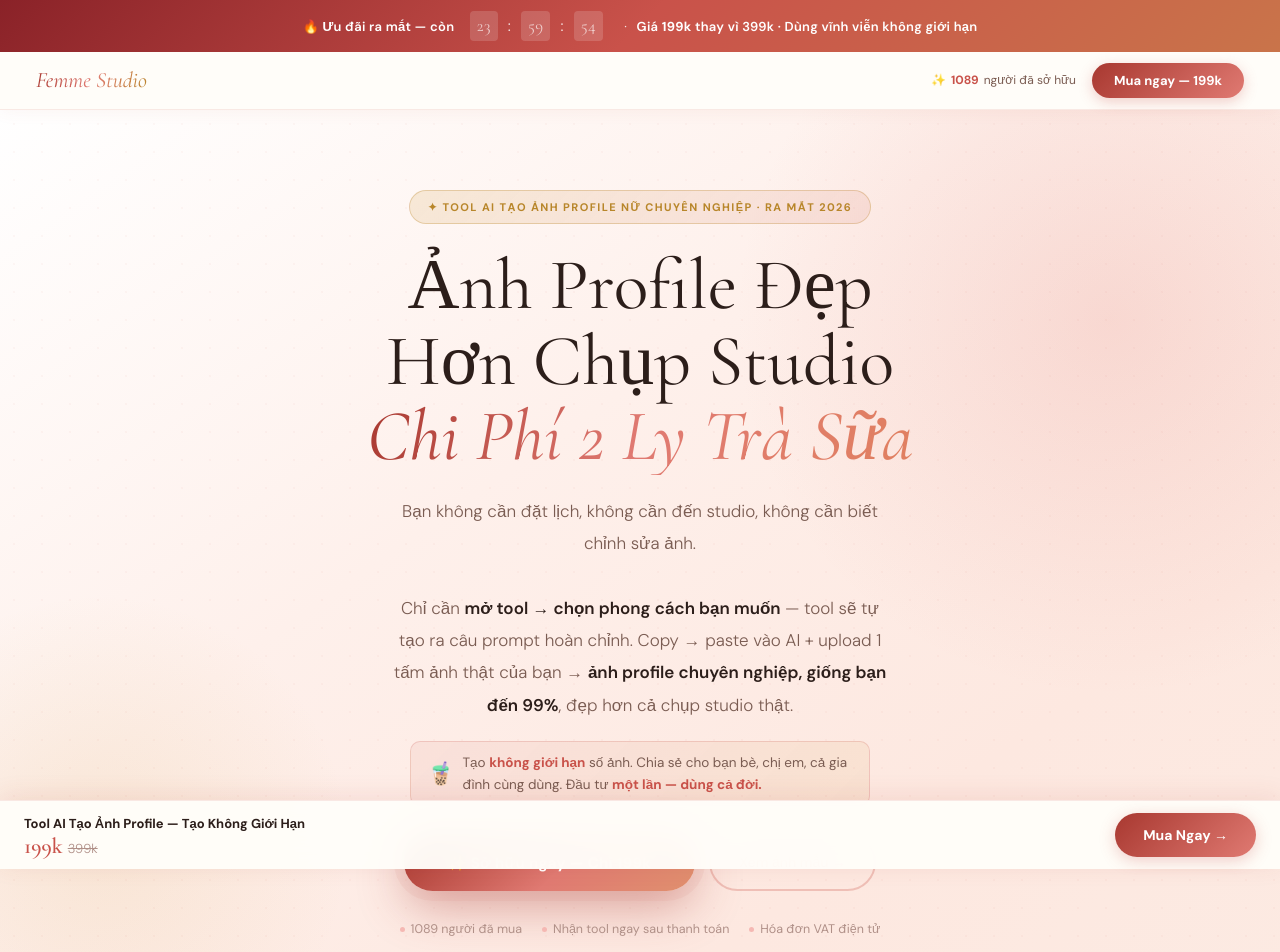
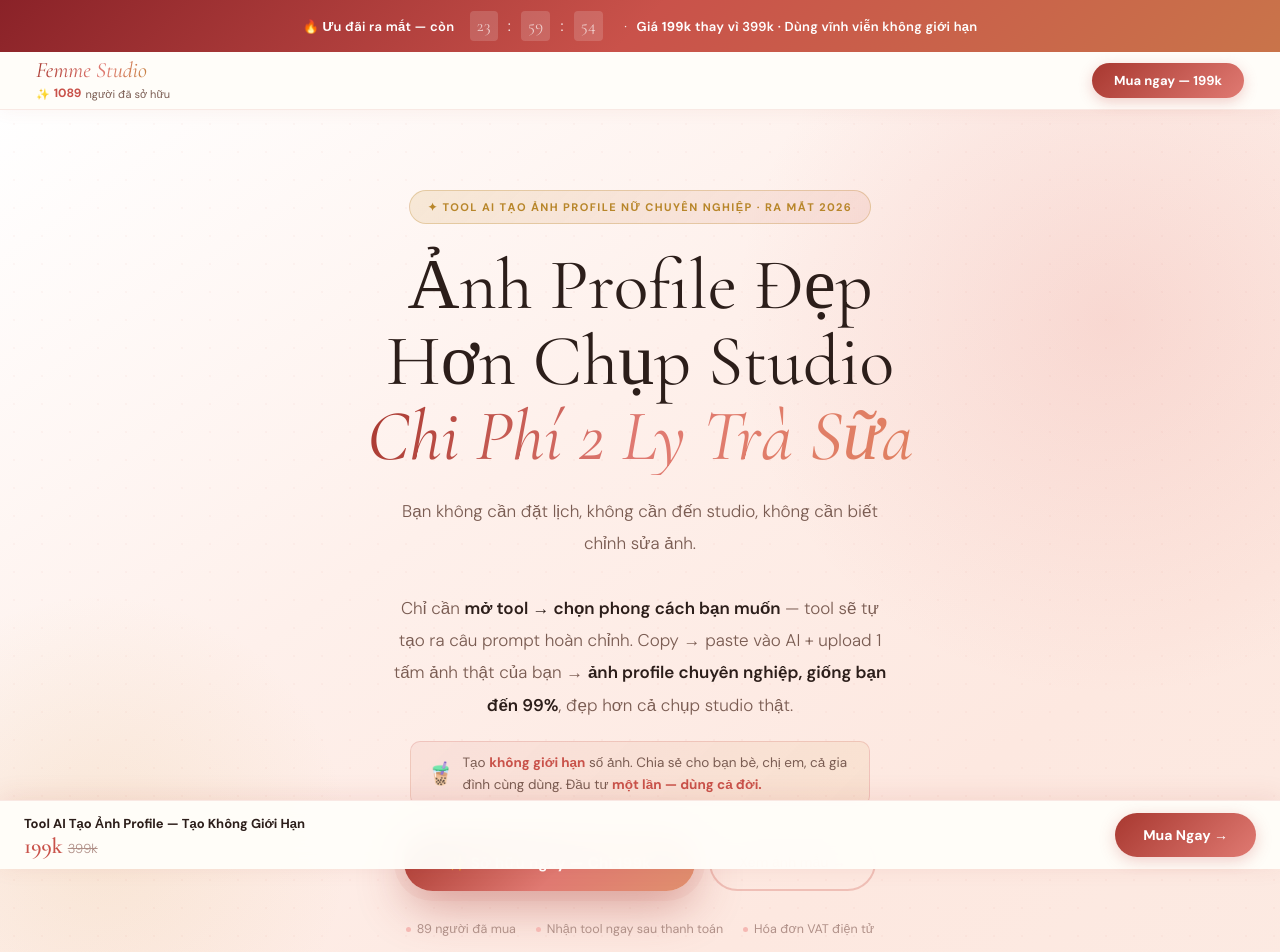
Before and after one commit to hanadollars/femme-studio, a website: page index.html in a window 1280 px wide. Shown: the top 952 px of the page. Drawn offline with nearby package versions, Linux system fonts and the light colour scheme.

Commit message:
Add files via upload

```diff
--- a/index.html
+++ b/index.html
@@ -51,13 +51,13 @@
 
 /* ── HEADER ── */
 .hdr{position:sticky;top:0;z-index:200;height:58px;display:flex;align-items:center;justify-content:space-between;padding:0 36px;background:rgba(255,253,249,.96);backdrop-filter:blur(18px);border-bottom:1px solid var(--border);box-shadow:0 2px 16px rgba(180,80,60,.06)}
-.hdr-logo{font-family:var(--ff-d);font-size:22px;font-style:italic;font-weight:400;background:linear-gradient(110deg,var(--rose-b),var(--rose-l),var(--gold));-webkit-background-clip:text;-webkit-text-fill-color:transparent;background-clip:text}
-.hdr-right{display:flex;align-items:center;gap:16px}
-.hdr-count{font-size:12px;color:var(--text2);display:flex;align-items:center;gap:5px}
-.hdr-count strong{color:var(--rose);font-weight:700}
+.hdr-brand{display:flex;flex-direction:column;gap:1px}
+.hdr-logo{font-family:var(--ff-d);font-size:22px;font-style:italic;font-weight:400;background:linear-gradient(110deg,var(--rose-b),var(--rose-l),var(--gold));-webkit-background-clip:text;-webkit-text-fill-color:transparent;background-clip:text;line-height:1.15}
+.hdr-count{font-size:11px;color:var(--text2);display:flex;align-items:center;gap:4px;white-space:nowrap}
+.hdr-count strong{color:var(--rose);font-weight:700;font-size:12px}
 .hdr-cta{padding:9px 22px;background:linear-gradient(135deg,var(--rose-b),var(--rose-l));color:#fff;border:none;border-radius:99px;font-family:var(--ff-b);font-size:13px;font-weight:700;cursor:pointer;text-decoration:none;transition:var(--tr);box-shadow:0 4px 14px var(--rose-glow);white-space:nowrap}
 .hdr-cta:hover{transform:translateY(-1px);box-shadow:0 8px 24px var(--rose-glow)}
-@media(max-width:600px){.hdr{padding:0 16px}.hdr-count{display:none}}
+@media(max-width:600px){.hdr{padding:0 16px}.hdr-count{font-size:10px}}
 
 /* ── LAYOUT ── */
 .container{max-width:1080px;margin:0 auto;padding:0 24px}
@@ -398,11 +398,11 @@
 
 <!-- HEADER -->
 <header class="hdr">
-  <div class="hdr-logo">Femme Studio</div>
-  <div class="hdr-right">
-    <div class="hdr-count">✨ <strong id="hdr-buyers">101089</strong> người đã sở hữu</div>
-    <button class="hdr-cta" onclick="openModal()">Mua ngay — 199k</button>
+  <div class="hdr-brand">
+    <div class="hdr-logo">Femme Studio</div>
+    <div class="hdr-count">✨ <strong id="hdr-buyers">1089</strong> người đã sở hữu</div>
   </div>
+  <button class="hdr-cta" onclick="openModal()">Mua ngay — 199k</button>
 </header>
 
 <!-- HERO -->
@@ -427,7 +427,7 @@
         <a href="#gallery" class="btn-ghost">Xem ảnh mẫu →</a>
       </div>
       <div class="hero-trust">
-        <div class="trust-item"><span class="trust-dot"></span>1089 người đã mua</div>
+        <div class="trust-item"><span class="trust-dot"></span>89 người đã mua</div>
         <div class="trust-item"><span class="trust-dot"></span>Nhận tool ngay sau thanh toán</div>
         <div class="trust-item"><span class="trust-dot"></span>Hóa đơn VAT điện tử</div>
       </div>
@@ -465,7 +465,7 @@
   <div class="container">
     <p class="s-eye">Xem trước khi mua</p>
     <h2 class="s-title">Tool Hoạt Động<br><em class="text-rose">Như Thế Nào?</em></h2>
-    <p class="s-sub">32 giây — bạn sẽ hiểu ngay tại sao hàng nghìn chị em đã chọn Femme Studio thay vì đặt lịch chụp studio</p>
+    <p class="s-sub">32 giây — bạn sẽ hiểu ngay tại sao hàng chục chị em đã chọn Femme Studio thay vì đặt lịch chụp studio</p>
     <div style="display:flex;justify-content:center">
       <div style="position:relative;width:100%;max-width:340px">
         <!-- Phone frame -->
@@ -841,7 +841,7 @@
           <div class="ct-cell good">Chỉ cần điện thoại</div>
         </div>
         <div class="ct-bottom">
-          🧋 Chi phí chỉ bằng 2 ly Trà sữa Phúc Long — nhưng có ảnh đẹp như studio, tạo mãi không giới hạn
+          🧋 Chi phí chỉ bằng 2 ly trà sữa KOI — nhưng có ảnh đẹp như studio, tạo mãi không giới hạn
         </div>
       </div>
     </div>
@@ -920,7 +920,7 @@
       <div class="price-body">
         <div class="price-koi">
           <span style="font-size:20px">🧋</span>
-          <span>Chi phí chỉ bằng <strong>2 ly Trà sữa Phúc Long</strong> — nhưng có ảnh đẹp hơn chụp studio, tạo không giới hạn, dùng mãi mãi</span>
+          <span>Chi phí chỉ bằng <strong>2 ly trà sữa KOI</strong> — nhưng có ảnh đẹp hơn chụp studio, tạo không giới hạn, dùng mãi mãi</span>
         </div>
         <div class="price-countdown">
           ⏰ Giá ưu đãi kết thúc sau: <strong id="cd-h">24</strong>:<strong id="cd-m">00</strong>:<strong id="cd-s">00</strong>
```
